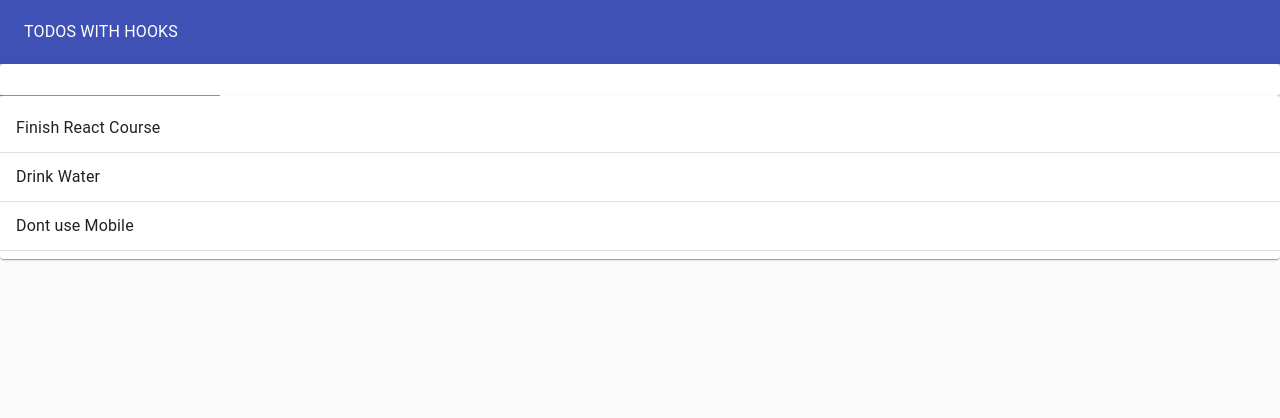
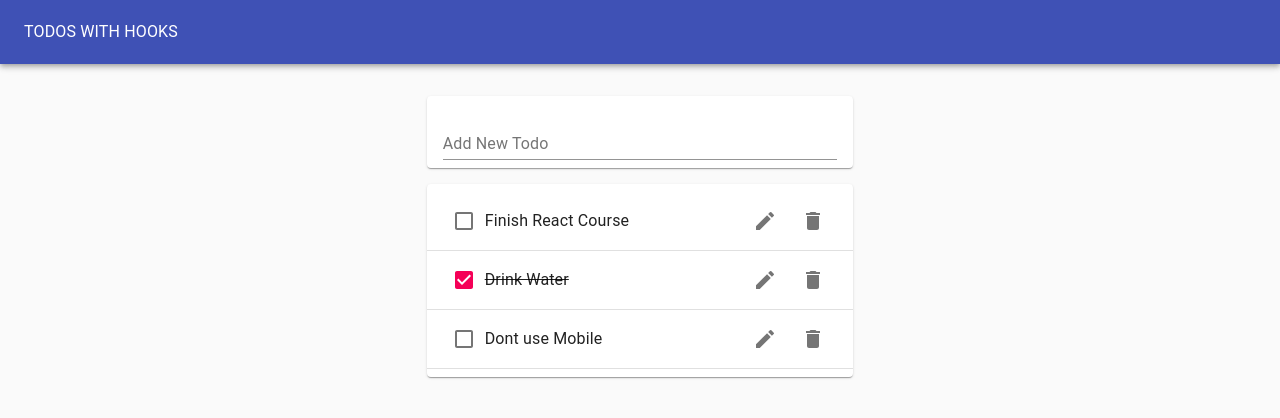
Before and after one commit to Harshilmehta23/Todo-List, a React (Create React App) app: page / in a window 1280 px wide. Shown: the top 418 px of the page. Built offline with nearby package versions, Linux system fonts and the light colour scheme.

Commit message:
Added Basic styling and Add Edit and Delete Button

```diff
--- a/package.json
+++ b/package.json
@@ -4,6 +4,7 @@
   "private": true,
   "dependencies": {
     "@material-ui/core": "^4.11.3",
+    "@material-ui/icons": "^4.11.2",
     "@testing-library/jest-dom": "^5.11.9",
     "@testing-library/react": "^11.2.5",
     "@testing-library/user-event": "^12.7.1",
--- /dev/null
+++ b/src/Todo.js
@@ -0,0 +1,31 @@
+import React from 'react';
+import ListItem from '@material-ui/core/ListItem';
+import ListItemText from '@material-ui/core/ListItemText';
+import CheckBox from '@material-ui/core/Checkbox';
+import IconButton from '@material-ui/core/IconButton';
+import DeleteIcon from '@material-ui/icons/Delete';
+import EditIcon from '@material-ui/icons/Edit';
+import ListItemSecondatyAction from '@material-ui/core/ListItemSecondaryAction';
+
+function Todo({ task, completed }) {
+  return (
+    <ListItem>
+      <CheckBox tabIndex={-1} checked={completed} />
+      <ListItemText
+        style={{ textDecoration: completed ? 'line-through' : 'none' }}
+      >
+        {task}
+      </ListItemText>
+      <ListItemSecondatyAction>
+        <IconButton aria-label='Edit'>
+          <EditIcon />
+        </IconButton>
+        <IconButton aria-label='Delete'>
+          <DeleteIcon />
+        </IconButton>
+      </ListItemSecondatyAction>
+    </ListItem>
+  );
+}
+
+export default Todo;
--- a/src/TodoApp.js
+++ b/src/TodoApp.js
@@ -9,9 +9,9 @@
 
 function TodoApp() {
   const initialTodos = [
-    { id: 1, task: 'Finish React Course', completed: 'false' },
-    { id: 2, task: 'Drink Water', completed: 'true' },
-    { id: 3, task: 'Dont use Mobile', completed: 'false' },
+    { id: 1, task: 'Finish React Course', completed: false },
+    { id: 2, task: 'Drink Water', completed: true },
+    { id: 3, task: 'Dont use Mobile', completed: false },
   ];
   const [todos, setTodos] = useState(initialTodos);
   const addTodo = (newTodoText) => {
@@ -32,8 +32,12 @@
           <Typography color='inherit'>TODOS WITH HOOKS</Typography>
         </ToolBar>
       </AppBar>
-      <TodoForm addTodo={addTodo} />
-      <TodoList todos={todos} />
+      <Grid container justify='center' style={{ marginTop: '1rem' }}>
+        <Grid item xs={11} md={8} lg={4}>
+          <TodoForm addTodo={addTodo} />
+          <TodoList todos={todos} />
+        </Grid>
+      </Grid>
     </Paper>
   );
 }
--- a/src/TodoForm.js
+++ b/src/TodoForm.js
@@ -6,7 +6,12 @@
 function TodoForm({ addTodo }) {
   const [value, handleChange, reset] = useInputState('');
   return (
-    <Paper>
+    <Paper
+      style={{
+        margin: '1rem 0',
+        padding: '0 1rem',
+      }}
+    >
       <form
         onSubmit={(e) => {
           e.preventDefault();
@@ -14,7 +19,13 @@
           reset();
         }}
       >
-        <TextField value={value} onChange={handleChange} />
+        <TextField
+          value={value}
+          onChange={handleChange}
+          margin='normal'
+          label='Add New Todo'
+          fullWidth
+        />
       </form>
     </Paper>
   );
--- a/src/TodoList.js
+++ b/src/TodoList.js
@@ -2,8 +2,7 @@
 import Paper from '@material-ui/core/Paper';
 import List from '@material-ui/core/List';
 import Divider from '@material-ui/core/Divider';
-import ListItem from '@material-ui/core/ListItem';
-import ListItemText from '@material-ui/core/ListItemText';
+import Todo from './Todo';
 
 function TodoList(props) {
   return (
@@ -11,9 +10,7 @@
       <List>
         {props.todos.map((todo) => (
           <>
-            <ListItem>
-              <ListItemText>{todo.task}</ListItemText>
-            </ListItem>
+            <Todo task={todo.task} key={todo.id} completed={todo.completed} />
             <Divider />
           </>
         ))}
```
Also changed, not shown: 1 other file (tests, documents, lock files or other folders).
